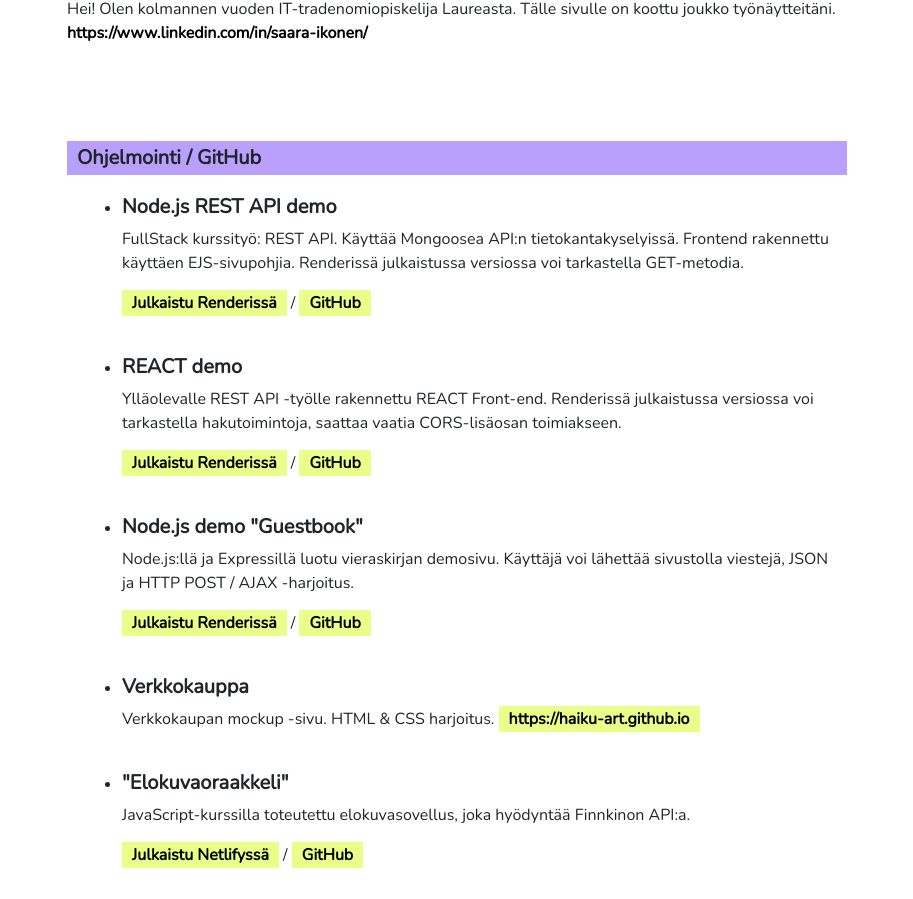
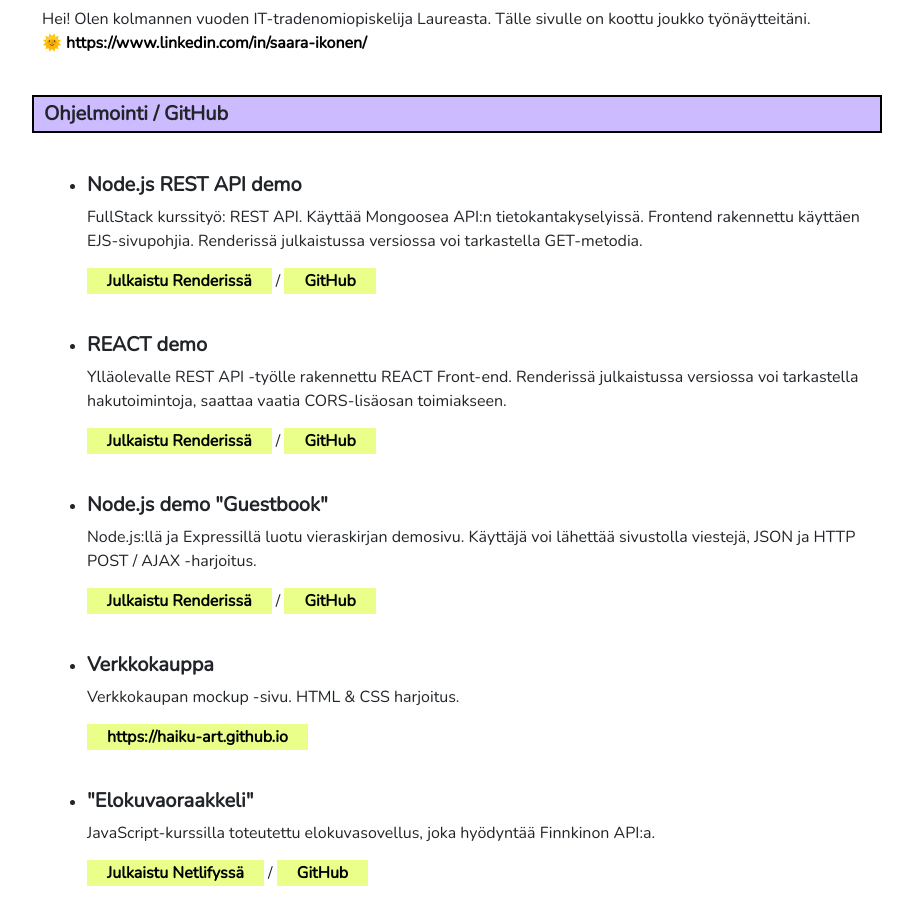
Before and after one commit to Haiku-art/portfolio, a plain HTML site: page index.html in a window 1280 px wide. Shown: the part 129-1028 px from the top of the page, without its empty margins (183-1096 px from the left). Drawn offline with nearby package versions, Linux system fonts and the light colour scheme.

Commit message:
updated index.html and styles

```diff
--- a/index.html
+++ b/index.html
@@ -2,18 +2,22 @@
 <html>
 <head>
   <title>Saara Ikonen - Portfolio</title>
+  <meta name="viewport" content="width=device-width, initial-scale=1">
   <link rel="stylesheet" href="https://maxcdn.bootstrapcdn.com/bootstrap/4.5.2/css/bootstrap.min.css">
   <link rel="stylesheet" href="styles.css">
   <link href='https://fonts.googleapis.com/css?family=Nunito' rel='stylesheet'>
 </head>
 <body>
 
-  <div class="container" style="max-width: 800px;">
+  <div class="container">
 
         <div class="row" id="header">
+
         <h1>Saara Ikonen - Portfolio</h1>
-        <p>Hei! Olen kolmannen vuoden IT-tradenomiopiskelija Laureasta. Tälle sivulle on koottu joukko työnäytteitäni.  <a href="https://nodejs-rest-api-demo.onrender.com/" class="linkkari" target="_blank">https://www.linkedin.com/in/saara-ikonen/</a></a></p>
+        <p id="esittelyteksti">Hei! Olen kolmannen vuoden IT-tradenomiopiskelija Laureasta. Tälle sivulle on koottu joukko työnäytteitäni.</p>
+        <a href="https://nodejs-rest-api-demo.onrender.com/" class="linkkari" target="_blank">🌞 https://www.linkedin.com/in/saara-ikonen/</a>
     </div>
+
 
     <div id="content">
     <div class="row" id="otsikko">
@@ -44,7 +48,7 @@
         </li>
 
         <li><h3>Verkkokauppa</h3>
-            <p>Verkkokaupan mockup -sivu. HTML & CSS harjoitus. <a href="https://haiku-art.github.io" class="links" target="_blank">https://haiku-art.github.io</a>
+            <p>Verkkokaupan mockup -sivu. HTML & CSS harjoitus.</p><a href="https://haiku-art.github.io" class="links" target="_blank">https://haiku-art.github.io</a>
          </li>
 
         <li><h3>"Elokuvaoraakkeli"</h3>
@@ -63,11 +67,11 @@
 
         <ul>
             <li><h3>UX Design Portfolio</h3>
-                <p>Figmassa julkaistu portfolio. Kurssityö, jossa tutkin, kuinka Laurean intranetissä olevien opastemateriaalien käyttökokemusta voisi kehittää: <a href="https://www.figma.com/proto/zUoVxJbIXhnE5Le1RQXw69/UX-PORTFOLIO?node-id=103-274&scaling=scale-down" class="links" target="_blank">Figma</a></p>
+                <p>Figmassa julkaistu portfolio. Kurssityö, jossa tutkin, kuinka Laurean intranetissä olevien opastemateriaalien käyttökokemusta voisi kehittää: <a href="https://www.figma.com/proto/zUoVxJbIXhnE5Le1RQXw69/UX-PORTFOLIO?node-id=103-274&scaling=scale-down" class="links" target="_blank">Julkaistu Figmassa</a></p>
             </li>
 
         <li><h3>UI prototyyppi: kuntosalisovellus</h3>
-            <p>Mobiilisovelluskurssille tehty UI prototyyppi. Ryhmätyö, jossa vastasin visuaalisesta ilmeestä: <a href="https://www.figma.com/proto/b9e7jSC2TWWxl3C9XfQ58v/Labwork-5?type=design&node-id=55-4258&scaling=scale-down&page-id=0%3A1&starting-point-node-id=55%3A4258&show-proto-sidebar=1" class="links" target="_blank">Figma</a>
+            <p>Mobiilisovelluskurssille tehty UI prototyyppi. Ryhmätyö, jossa vastasin visuaalisesta ilmeestä: <a href="https://www.figma.com/proto/b9e7jSC2TWWxl3C9XfQ58v/Labwork-5?type=design&node-id=55-4258&scaling=scale-down&page-id=0%3A1&starting-point-node-id=55%3A4258&show-proto-sidebar=1" class="links" target="_blank">Prototyypin Flow Figmassa</a>
                 <br>Toteutimme sovelluksen Ionicia ja Angularia hyödyntäen tämän prototyypin pohjalta. Työ löytyy täältä: <a href="https://github.com/Kakezu/labwork-6" class="links" target="_blank">GitHub</a></p>
             </li>
 
@@ -85,8 +89,6 @@
             <div id="content">
               <div class="row" id="otsikko">
                 Visuaalinen suunnittelu</div>
-
-                    <br>
                     <ul><li>
                         <p>Joukko graafisen suunnittelun töitä: animaatioita, vektorigrafiikkaa, kuvituksia sekä muita vanhoja työnäytteitä: <a href="https://cargocollective.com/saaraikonen" class="links" target="_blank">Portfolio</a></p>
                     </li></ul>
--- a/styles.css
+++ b/styles.css
@@ -2,12 +2,13 @@ body {
     font-family: 'Nunito', sans-serif;
   }
 
-
+.container{
+    max-width: 850px;
+}
 #header{
     margin-top: 60px;
     padding: 10px;
 }¨
-
 
 h2{
     background-color: rgb(195, 158, 255);
@@ -25,7 +26,8 @@ h3{
     color: black;
     font-weight: bold;
     background-color: rgb(233, 255, 137);
-    padding: 2px 10px 2px 10px ;
+    padding: 2px 20px 2px 20px ;
+
 }
 
 .links:hover{
@@ -41,22 +43,27 @@ h3{
 
 
 #otsikko{
-    background-color: rgb(185, 160, 255);
+    background-color: rgb(205, 187, 255);
+    border: 2px solid black;
     padding: 2px 2px 2px 10px;
     border-radius: 0;
     font-size: 20px;
     font-weight: bold;
-    margin-top: 60px;
+    margin-top: 30px;
 
 }
 
 #content{
-    margin-bottom: 40px;
-    padding: 10px;
+    margin-bottom: 20px;
+    padding: 0px;
+
 }
 
 li{
     margin-bottom: 40px;
+}
+ul{
+    margin-top: 40px;
 }
 
 .footer{
@@ -67,3 +74,8 @@ li{
     color: azure;
     padding: 20px;
 }
+
+#esittelyteksti{
+    margin-top: 10px;
+    margin-bottom: 0px;
+}
```
